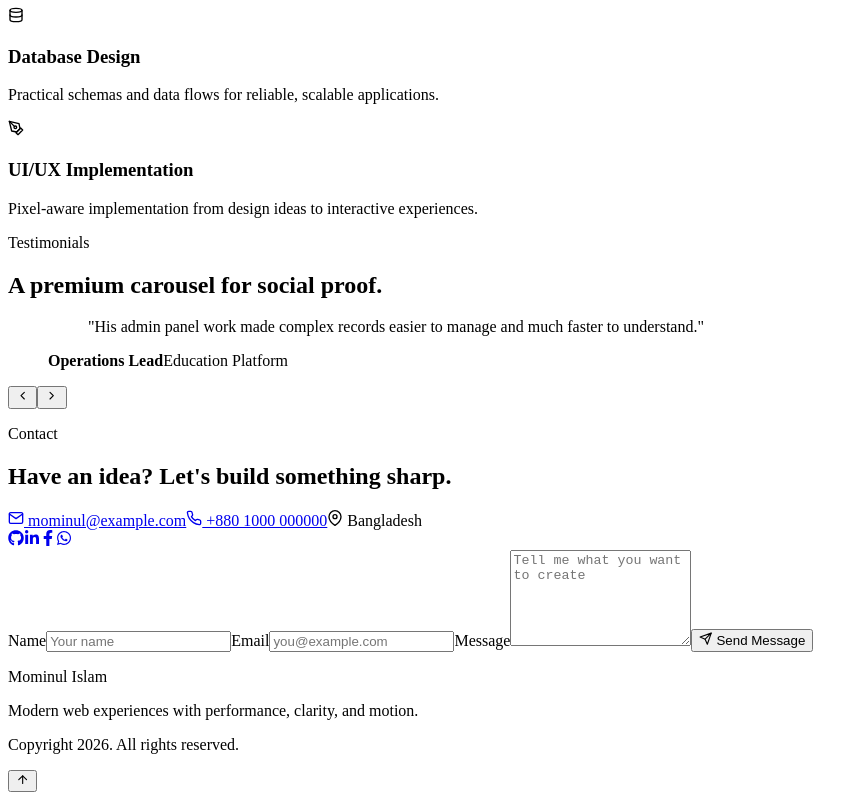
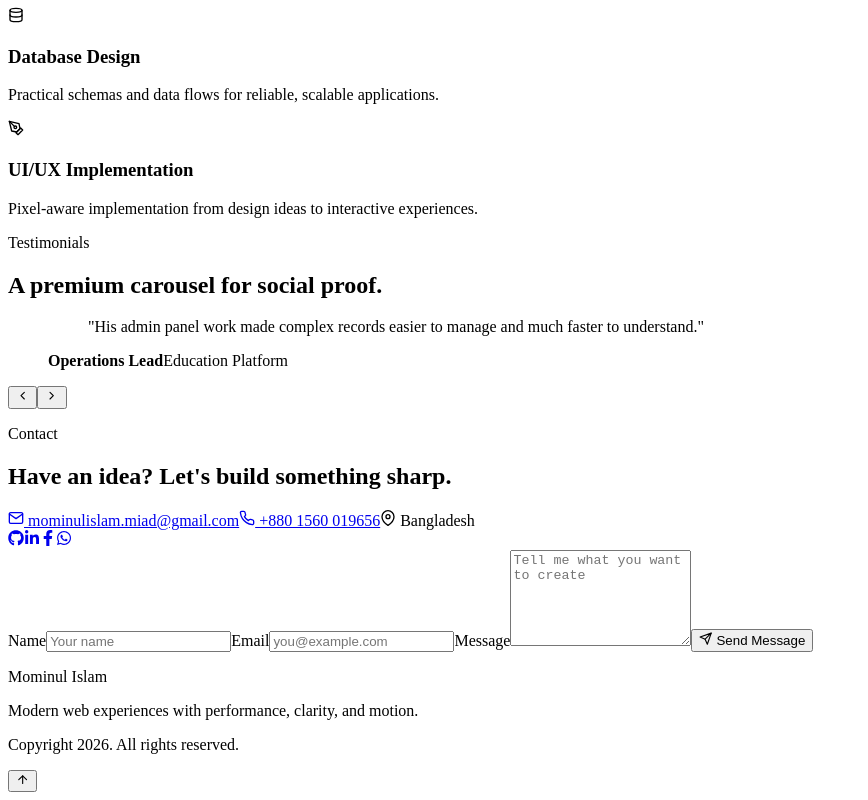
Before and after one commit to mominulislam2003/mominul-portfolio, a React (Vite) app: page / in a window 1280 px wide. Shown: the part 3280-4080 px from the top of the page, without its empty margins (0-868 px from the left). Built offline with nearby package versions, Linux system fonts and the light colour scheme; the HTML template or start-up script is replaced by a standard one.

Commit message:
Update Contact.jsx

```diff
--- a/src/components/Contact.jsx
+++ b/src/components/Contact.jsx
@@ -19,8 +19,8 @@ export default function Contact() {
       <div className="grid gap-6 lg:grid-cols-[0.8fr_1.2fr]">
         <div className="glass-panel p-6 sm:p-8">
           <div className="space-y-4">
-            <a className="contact-line" href="mailto:mominul@example.com"><FiMail /> mominul@example.com</a>
-            <a className="contact-line" href="tel:+8801000000000"><FiPhone /> +880 1000 000000</a>
+            <a className="contact-line" href="mailto:mominul@example.com"><FiMail /> mominulislam.miad@gmail.com</a>
+            <a className="contact-line" href="tel:+8801000000000"><FiPhone /> +880 1560 019656</a>
             <span className="contact-line"><FiMapPin /> Bangladesh</span>
           </div>
           <div className="mt-8 flex flex-wrap gap-3">
```
